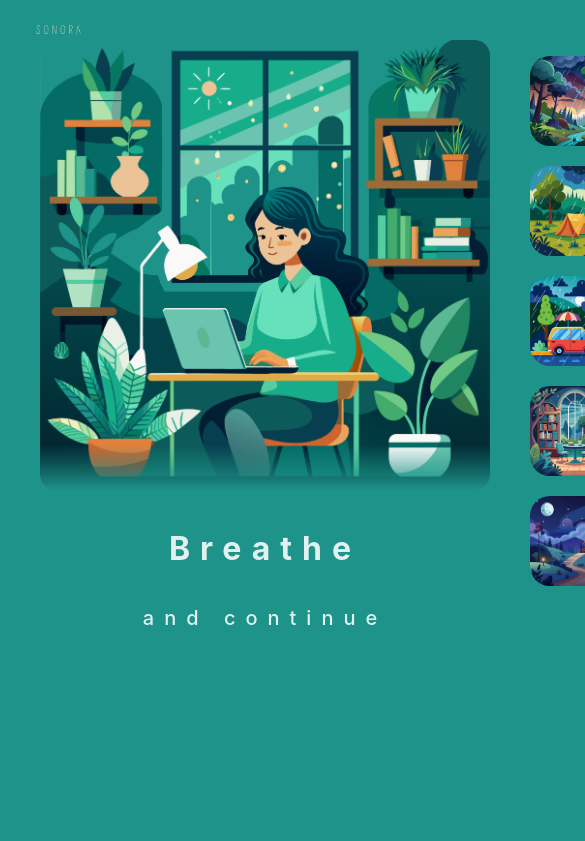
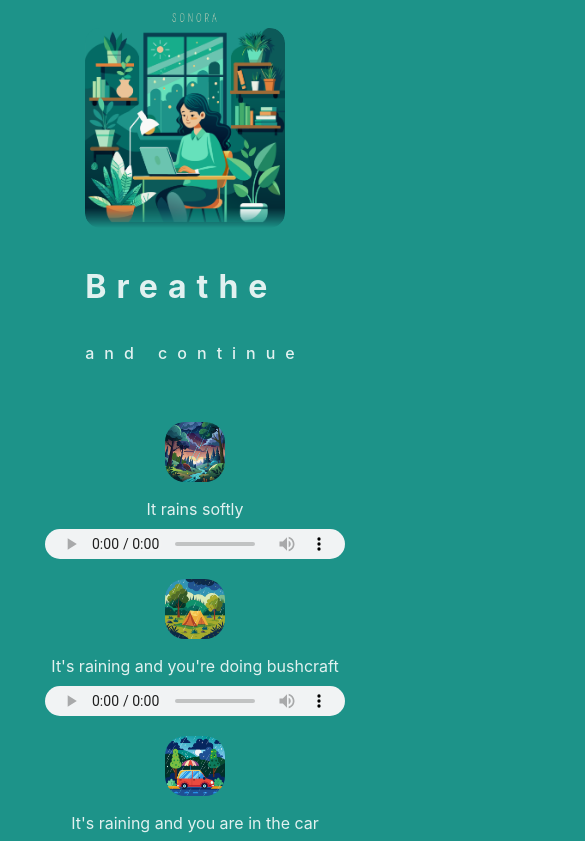
Before and after one commit to Lourdesjupo/sonora_project, a React (Vite) app: page / in a window 390 px wide. Shown: the top 841 px of the page, 585 px wide, since content can reach past the window. Built offline with nearby package versions, Linux system fonts and the light colour scheme.

Commit message:
Version mobile

```diff
--- a/src/App.css
+++ b/src/App.css
@@ -1,8 +1,8 @@
 #root {
   max-width: 1280px;
-  margin: 0 auto;
-  padding: 2rem;
-  text-align: center;
+  /* margin: 0 auto; */
+  /* padding: 2rem; */
+  /* text-align: center; */
 }
 h1 {
   line-height: 2em;
@@ -10,17 +10,18 @@ h1 {
   word-spacing: 2em;
 }
 .title_desc {
-  font-size: 20px;
+  font-size: 16px;
   font-weight: 500;
   letter-spacing: 10px;
 }
 .principal{
   display: flex;
-  flex-direction: row;
+  flex-direction: column;
   justify-content: space-around;
+  align-items: center;
 }
 .img_principal{
-  width: 450px;
+  width: 200px;
   mask-image: linear-gradient(black 90%, transparent);
   border-radius: 15px;
 
@@ -28,10 +29,34 @@ h1 {
 
 .logo {
   height: 20px;
-  position: absolute;
-  left:20px;
-  top: 20px;
+  margin: auto;
+  display:block;
 }
+
+@media (width >= 1020px) {
+  #root{
+  margin: 0 auto;
+  padding: 2rem;
+  text-align: center;
+  }
+  .title_desc {
+  font-size: 20px;
+  }
+  .principal {
+    flex-direction: row;
+    justify-content: space-around;
+  }
+  .img_principal {
+    width: 450px;
+  }
+  .logo {
+    position: absolute;
+    left:20px;
+    top: 20px;
+  }
+
+}
+
 
 /* .logo:hover {
   filter: drop-shadow(0 0 2em #646cffaa);
--- a/src/components/CardMusic.css
+++ b/src/components/CardMusic.css
@@ -1,15 +1,18 @@
 .cards {
   display: flex;
   flex-direction: column;
+  padding:5px;
 }
 .card{
   display: flex;
-  flex-direction: row;
+  flex-direction: column;
+  align-items: center;
 }
 .card_desc{
   display: flex;
   flex-direction: column;
-  margin-left: 30px;
+  margin-top:15px;
+  align-items: center;
 }
 .card_name {
   margin:0px;
@@ -17,11 +20,26 @@
 }
 
 .card_img {
-  width: 90px;
-  margin-bottom: 20px;
+  width: 60px;
+  margin-top: 20px;
   border-radius: 20px;
 }
 
 .card_audio {
   height: 30px;
  }
+
+ @media (width >= 1020px) {
+.card{
+  display: flex;
+  flex-direction: row;
+}
+.card_desc{
+    margin-left: 30px;
+}
+.card_img {
+  width: 90px;
+  margin-bottom: 20px;
+  margin-top:0px;
+}
+ }
```
